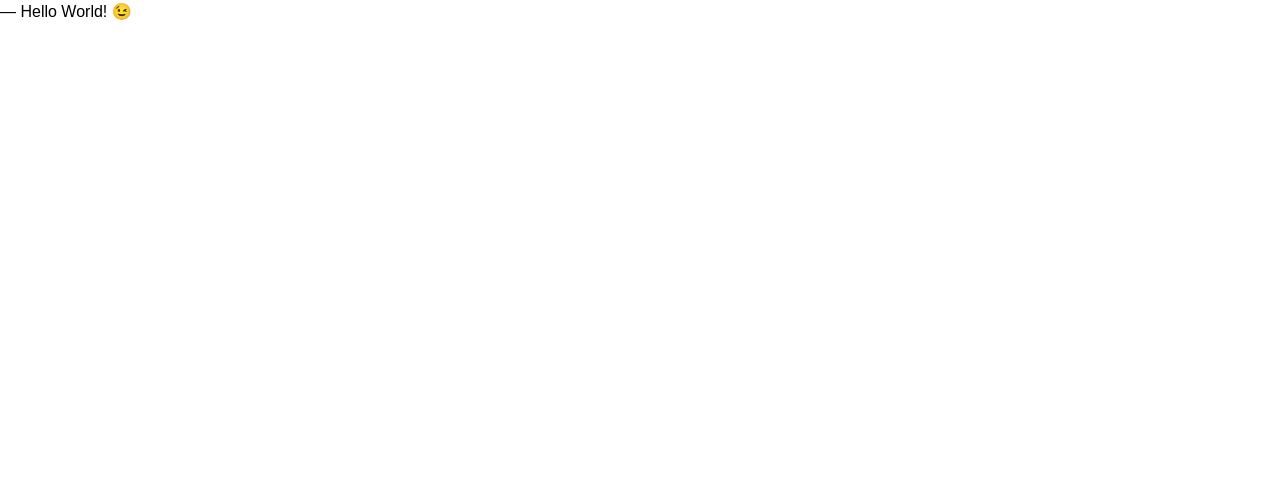
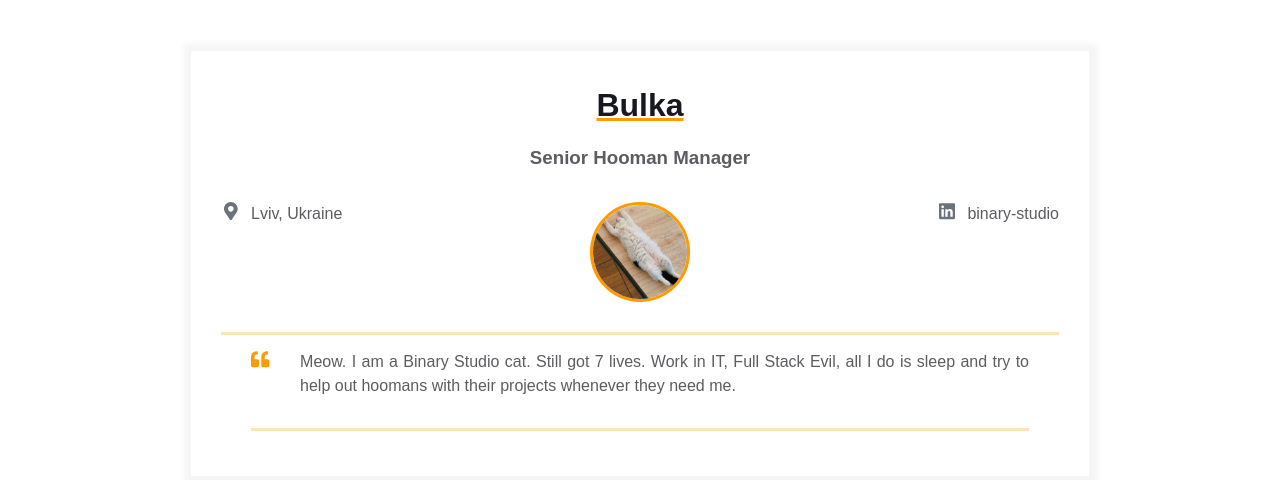
Before and after one commit to YuriyHryshchenko/homepage, a plain HTML site: page index.html in a window 1280 px wide. Drawn offline with Linux system fonts and the light colour scheme.

Commit message:
Add Primary Content

```diff
--- a/index.html
+++ b/index.html
@@ -2,11 +2,98 @@
 <html>
   <head>
     <meta charset="UTF-8" />
-	 <meta name="viewport" content="width=device-width, initial-scale=1" />
+    <meta name="viewport" content="width=device-width, initial-scale=1" />
     <title>Résumé</title>
-	 <link rel="stylesheet" href="styles.css">
+    <link rel="stylesheet" href="styles.css" />
   </head>
   <body>
-    ― Hello World! &#x1F609;
+    <main>
+      <div class="resume">
+        <div class="container">
+          <div class="resume__block">
+            <h1 class="contact-info__header">Bulka</h1>
+            <h3 class="contact-info__sub-header">Senior Hooman Manager</h3>
+
+            <div class="contact_info_container fh">
+              <div class="contact-info__block">
+                <a href="" rel="author" class="contact-info__item">
+                  <div class="contact-info__item-icon-wrapper">
+                    <svg
+                      class="contact-info__item-icon"
+                      xmlns="http://www.w3.org/2000/svg"
+                      viewBox="0 0 384 512"
+                    >
+                      <path
+                        d="M172.268 501.67C26.97 291.031 0 269.413 0 192 0 85.961 85.961 0
+								192 0s192 85.961 192 192c0 77.413-26.97 99.031-172.268 309.67-9.535
+								13.774-29.93 13.773-39.464 0zM192 272c44.183 0 80-35.817
+								80-80s-35.817-80-80-80-80 35.817-80 80 35.817 80 80 80z"
+                      ></path>
+                    </svg>
+                  </div>
+                  <span>Lviv, Ukraine</span>
+                </a>
+              </div>
+
+              <div class="contact-info__block contact-info__block--center">
+                <img
+                  class="contact-info__avatar"
+                  src="assets/avatar.jpg"
+                  alt="Avatar"
+                />
+              </div>
+
+              <div class="contact-info__block">
+                <a
+                  href="https://ua.linkedin.com/company/binary-studio_241166"
+                  rel="author"
+                  class="contact-info__item"
+                >
+                  <div class="contact-info__item-icon-wrapper">
+                    <svg
+                      class="contact-info__item-icon"
+                      xmlns="http://www.w3.org/2000/svg"
+                      viewBox="0 0 448 512"
+                    >
+                      <path
+                        d="M416 32H31.9C14.3 32 0 46.5 0 64.3v383.4C0 465.5 14.3 480 31.9
+								480H416c17.6 0 32-14.5 32-32.3V64.3c0-17.8-14.4-32.3-32-32.3zM135.4
+								416H69V202.2h66.5V416zm-33.2-243c-21.3 0-38.5-17.3-38.5-38.5S80.9
+								96 102.2 96c21.2 0 38.5 17.3 38.5 38.5 0 21.3-17.2 38.5-38.5
+								38.5zm282.1 243h-66.4V312c0-24.8-.5-56.7-34.5-56.7-34.6 0-39.9
+								27-39.9 54.9V416h-66.4V202.2h63.7v29.2h.9c8.9-16.8 30.6-34.5
+								62.9-34.5 67.2 0 79.7 44.3 79.7 101.9V416z"
+                      ></path>
+                    </svg>
+                  </div>
+                  <span>binary-studio</span>
+                </a>
+              </div>
+            </div>
+          </div>
+
+			 <div class="container">
+				<div class="resume__block">
+				  <div class="intro">
+					 <div class="intro__icon-wrapper">
+						<svg class="intro__icon" xmlns="http://www.w3.org/2000/svg" viewBox="0 0 512 512">
+						  <path
+							 d="M464 256h-80v-64c0-35.3 28.7-64 64-64h8c13.3 0 24-10.7
+							 24-24V56c0-13.3-10.7-24-24-24h-8c-88.4 0-160 71.6-160 160v240c0
+							 26.5 21.5 48 48 48h128c26.5 0 48-21.5
+							 48-48V304c0-26.5-21.5-48-48-48zm-288 0H96v-64c0-35.3 28.7-64
+							 64-64h8c13.3 0 24-10.7 24-24V56c0-13.3-10.7-24-24-24h-8C71.6 32 0
+							 103.6 0 192v240c0 26.5 21.5 48 48 48h128c26.5 0
+							 48-21.5 48-48V304c0-26.5-21.5-48-48-48z"
+						  ></path>
+						</svg>
+					 </div>
+					 <p class="intro_text">Meow. I am a Binary Studio cat. Still got 7 lives. Work in IT, Full Stack Evil, all I do is sleep and try to help out hoomans with their projects whenever they need me.</p>
+				  </div>
+				</div>
+			 </div>
+        </div>
+      </div>
+    </main>
   </body>
 </html>
```
Also changed, not shown: assets/avatar.jpg (added).
